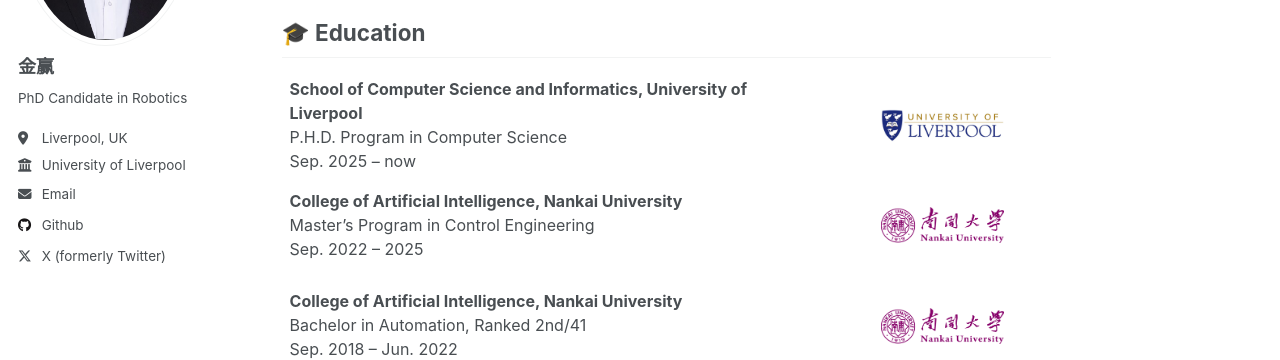
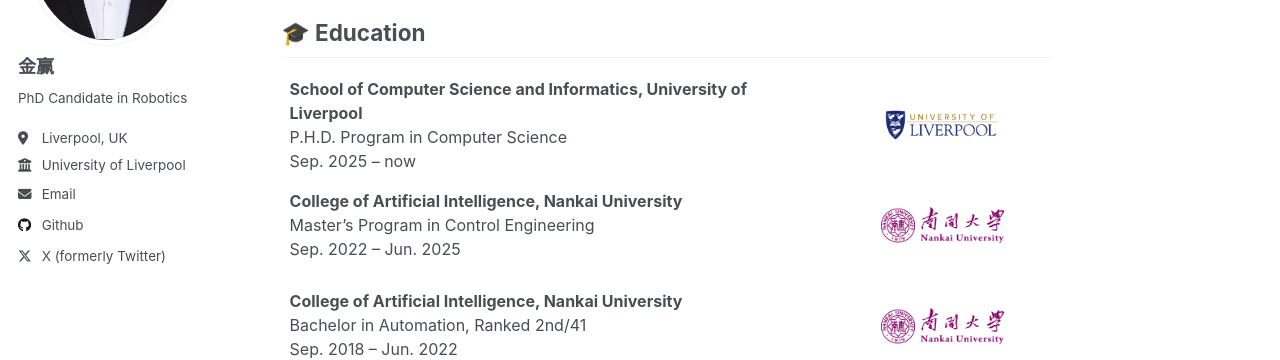
Before and after one commit to Arthuryingjin/Arthuryingjin.github.io, a Jekyll site: the page built from _pages/about.md, in a window 1280 px wide and 1109 px high. Shown: the part 301-661 px from the top of the window. Built offline with Jekyll 4.4.1, drawn with Linux system fonts in a browser that asks for light colours; comment, search, counter and statistics services are not loaded.

Commit message:
Update about.md

```diff
--- a/_pages/about.md
+++ b/_pages/about.md
@@ -24,14 +24,14 @@ My research interest includes robotic manipulation and Reinforcement Learning.
       Sep. 2025 – now
     </td>
     <td style="padding-left: 20px; width: 30%; text-align: center; border: none;"> <!-- 图标居中 -->
-      <img src="/images/Liverpool.jpg" alt="University of Liverpool Logo" width="60%">
+      <img src="/images/Liverpool.jpg" alt="University of Liverpool Logo" width="56%">
     </td>
   </tr>
   <tr>
     <td style="vertical-align:top; width: 70%; font-size: 16px; border: none;"> <!-- 增加字体大小 -->
       <strong>College of Artificial Intelligence, Nankai University</strong><br>
        Master’s Program in Control Engineering<br>
-      Sep. 2022 – 2025
+      Sep. 2022 – Jun. 2025
     </td>
     <td style="padding-left: 20px; width: 30%; text-align: center; border: none;"> <!-- 图标居中 -->
       <img src="/images/nankai-logo.png" alt="Nankai University Logo" width="60%">
```
